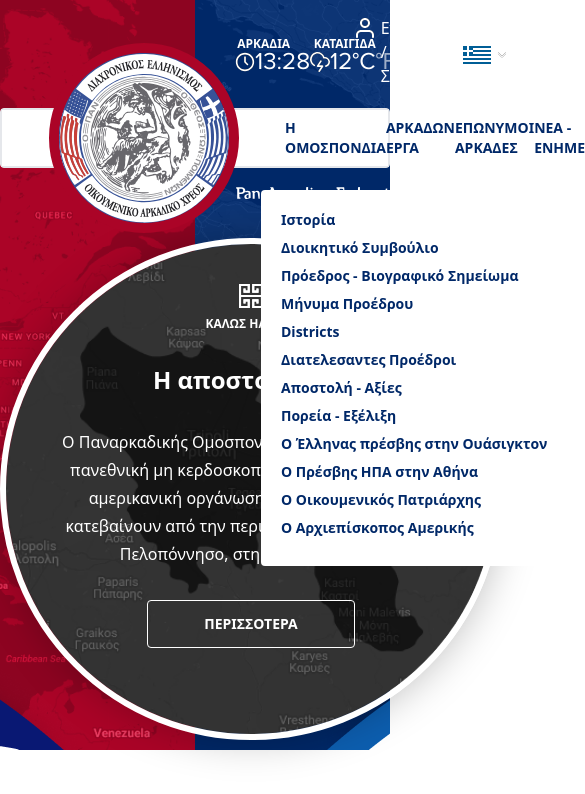
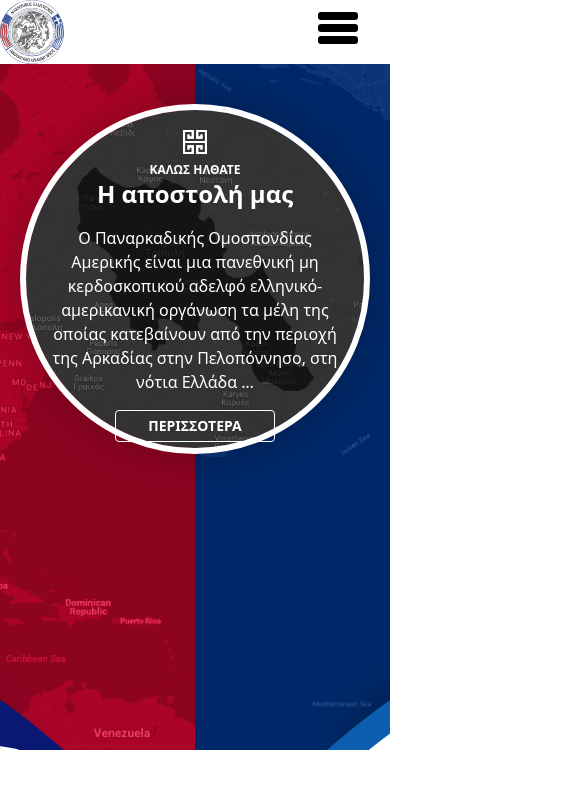
Before and after one commit to stefavramakis/sketch-to-tailwind, a plain HTML site: page index.html in a window 390 px wide. Shown: the top 794 px of the page, 585 px wide, since content can reach past the window. Drawn offline with nearby package versions, Linux system fonts and the light colour scheme.

Commit message:
add responsiveness to hero section

```diff
--- a/index.css
+++ b/index.css
@@ -47,18 +47,6 @@
   font-family: "ProximaNova";
 }
 
-nav {
-  height: 60px;
-}
-
-#logo {
-  transform: translateY(-50%);
-  border: 10px #ab0427 solid;
-}
-nav > ul {
-  padding-left: 283px;
-  padding-right: 40px;
-}
 #paf-logo {
   top: 100%;
   left: 235px;
@@ -75,9 +63,29 @@
 #featured {
   background: url(./images/circle.png) 0 0 no-repeat;
   background-size: 100% 100%;
-  width: 502px;
-  height: 502px;
-  margin-top: 70px;
+  width: 350px;
+  height: 350px;
+  margin-top: 40px;
   border-width: 6px;
   box-shadow: 0 0 40px rgba(0, 0, 0, 0.25);
 }
+
+@media (min-width: 768px) {
+  nav > ul {
+    padding-left: 283px;
+    padding-right: 40px;
+  }
+
+  #logo {
+    transform: translateY(-50%);
+    border: 10px #ab0427 solid;
+  }
+  #main-nav {
+    height: 60px;
+  }
+  #featured {
+    width: 502px;
+    height: 502px;
+    margin-top: 70px;
+  }
+}
--- a/index.html
+++ b/index.html
@@ -15,7 +15,7 @@
       <div class="container mx-auto">
         <div
           id="topbar"
-          class="flex justify-between items-center text-white pt-4"
+          class="md:flex justify-between items-center text-white pt-4 hidden"
         >
           <div class="flex justify-center items-center">
             <div class="flex flex-col items-end">
@@ -66,18 +66,42 @@
           </div>
         </div>
         <nav
-          id="main"
-          class="bg-white flex relative rounded justify-end mt-3 border"
+          id="main-nav"
+          class="
+            bg-white
+            h-auto
+            flex flex-col
+            md:flex-row
+            relative
+            md:rounded md:justify-end md:mt-3 md:border
+          "
         >
           <a
             href="#"
             id="logo"
-            class="absolute left-12 top-2/4 border rounded-full"
+            class="
+              md:absolute md:left-12 md:top-2/4 md:border md:w-auto md:h-auto
+              h-16
+              w-16
+              block
+              rounded-full
+            "
             ><img src="./images/hero/logo.svg" alt="Logo" />
           </a>
+          <button id="menu-toggle" class="absolute md:hidden right-8 top-2">
+            <svg viewBox="0 0 100 80" width="40" height="40">
+              <rect width="100" height="20" rx="8"></rect>
+              <rect y="30" width="100" height="20" rx="8"></rect>
+              <rect y="60" width="100" height="20" rx="8"></rect>
+            </svg>
+          </button>
           <ul
+            id="main-menu"
             class="
-              flex
+              hidden
+              md:flex
+              flex-col
+              md:flex-row
               border border-solid
               items-center
               w-full
@@ -90,7 +114,17 @@
               <a href="#" class="hover:text-red">Η ΟΜΟΣΠΟΝΔΙΑ</a>
               <ul
                 id="dropdown-menu"
-                class="bg-white absolute mt-8 -ml-6 z-10 w-80 p-5 rounded"
+                class="
+                  bg-white
+                  hidden
+                  absolute
+                  mt-8
+                  -ml-6
+                  z-10
+                  w-80
+                  p-5
+                  rounded
+                "
               >
                 <li class="hover:text-red mb-2"><a href="#">Ιστορία</a></li>
                 <li class="hover:text-red mb-2">
@@ -144,7 +178,7 @@
           <img
             id="paf-logo"
             src="./images/hero/PAF.svg"
-            class="absolute mt-5"
+            class="absolute mt-5 hidden md:block"
             alt="paf"
           />
         </nav>
@@ -153,7 +187,8 @@
           class="
             mx-auto
             text-white text-center
-            p-10
+            p-5
+            md:p-10
             border-solid border-white
             rounded-full
             box-border
@@ -164,9 +199,9 @@
             class="mx-auto"
             alt="greekicon"
           />
-          <h3 class="mt-2 mb-8 text-xs font-bold">ΚΑΛΩΣ ΗΛΘΑΤΕ</h3>
+          <h3 class="mt-2 md:mb-8 text-xs font-bold">ΚΑΛΩΣ ΗΛΘΑΤΕ</h3>
           <h2 class="font-bold text-2xl">Η αποστολή μας</h2>
-          <p class="my-8 text-base leading-7">
+          <p class="my-4 md:my-8 text-base md:leading-7">
             Ο Παναρκαδικής Ομοσπονδίας Αμερικής είναι μια πανεθνική μη
             κερδοσκοπικού αδελφό ελληνικό-αμερικανική οργάνωση τα μέλη της
             οποίας κατεβαίνουν από την περιοχή της Αρκαδίας στην Πελοπόννησο,
@@ -182,8 +217,10 @@
               items-center
               border border-white
               rounded
-              w-52
-              h-12
+              w-40
+              md:w-52
+              h-8
+              md:h-12
               font-bold
             "
             >ΠΕΡΙΣΣΟΤΕΡΑ</a
@@ -191,5 +228,13 @@
         </div>
       </div>
     </header>
+    <script>
+      function toggle() {
+        document.querySelector("#main-menu").classList.toggle("hidden");
+        document.querySelector("#main-menu").classList.toggle("flex");
+      }
+
+      document.querySelector("#menu-toggle").addEventListener("click", toggle);
+    </script>
   </body>
 </html>
```
Also changed, not shown: images/icons/hamburger.svg (added).
